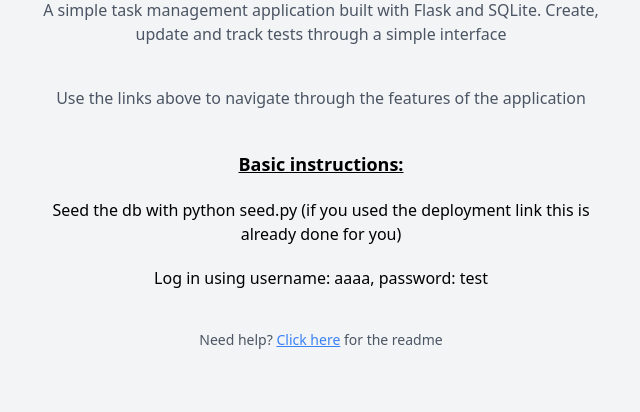
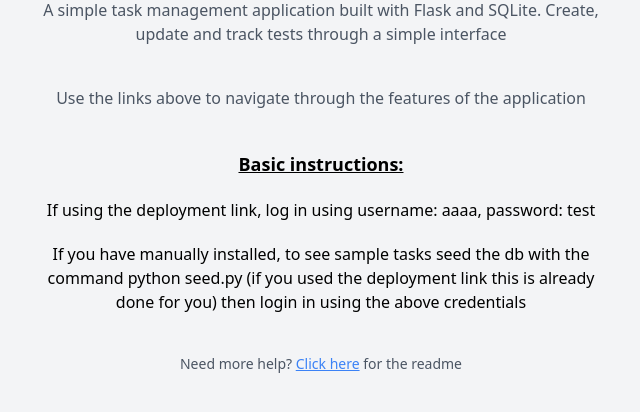
Before and after one commit to mpbe/TaskManager, a Flask app: page / in a window 1280 px wide. Shown: the part 254-666 px from the top of the page, without its empty margins (319-959 px from the left). Run offline with Flask 3, Linux system fonts and the light colour scheme; some libraries are stand-ins or nearby versions.

Commit message:
home page wording amended to be clearer for deployment users

```diff
--- a/app/templates/index.html
+++ b/app/templates/index.html
@@ -16,12 +16,12 @@
     <div class="flex flex-col gap-5">
         <p class="text-lg font-semibold underline">Basic instructions:</p>
 
-        <p>Seed the db with python seed.py (if you used the deployment link this is already done for you)</p>
+        <p>If using the deployment link, log in using username: aaaa, password: test</p>
 
-        <p>Log in using username: aaaa, password: test</p>
+        <p>If you have manually installed, to see sample tasks seed the db with the command python seed.py (if you used the deployment link this is already done for you) then login in using the above credentials</p>
     </div>
 
-    <p class="text-gray-600 text-sm">Need help? <a href="https://github.com/mpbe/TaskManager/blob/main/README.md" class="text-blue-500 underline hover:text-blue-600">Click here</a> for the readme</p>
+    <p class="text-gray-600 text-sm">Need more help? <a href="https://github.com/mpbe/TaskManager/blob/main/README.md" class="text-blue-500 underline hover:text-blue-600">Click here</a> for the readme</p>
 </div>
 
 {%endblock%}
```
